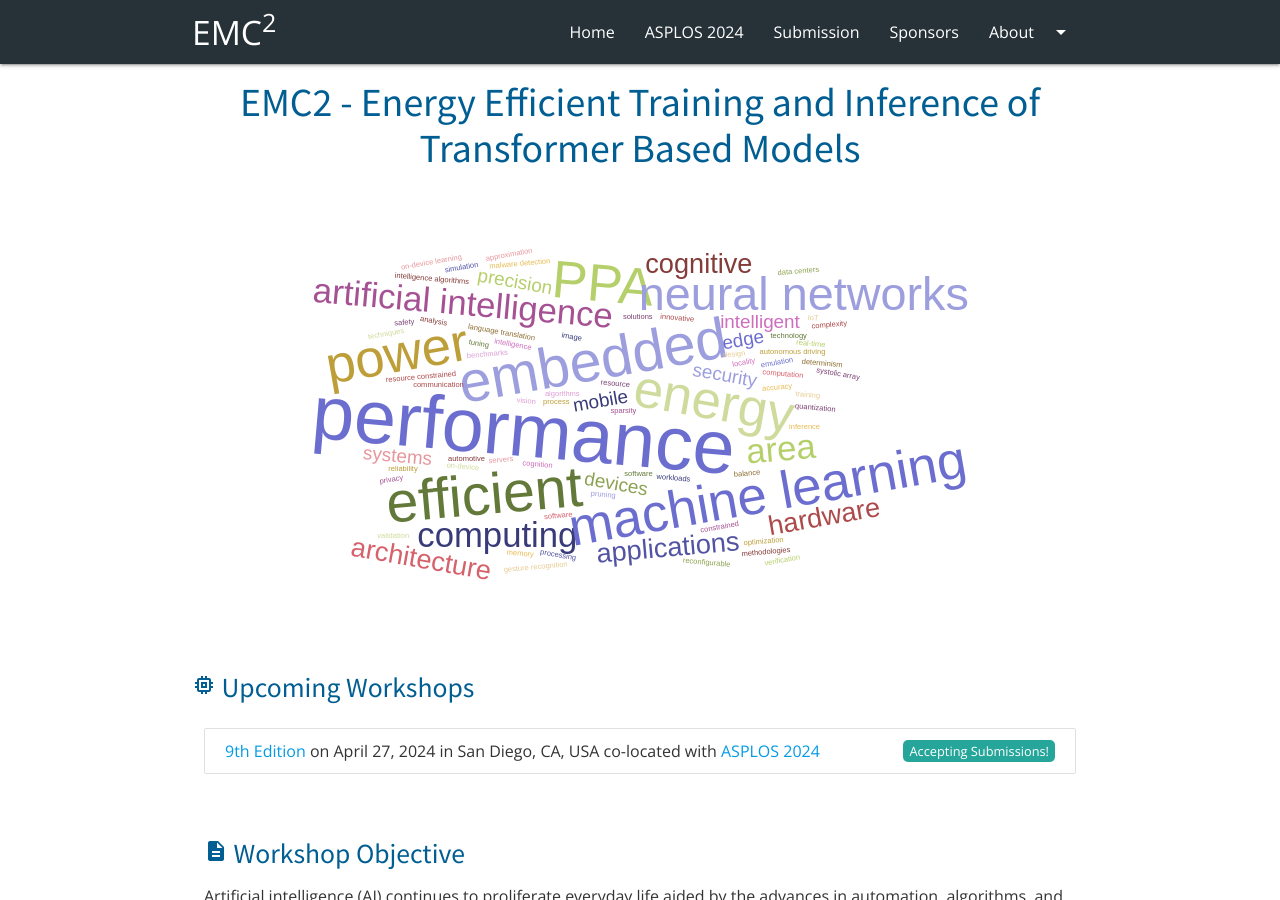
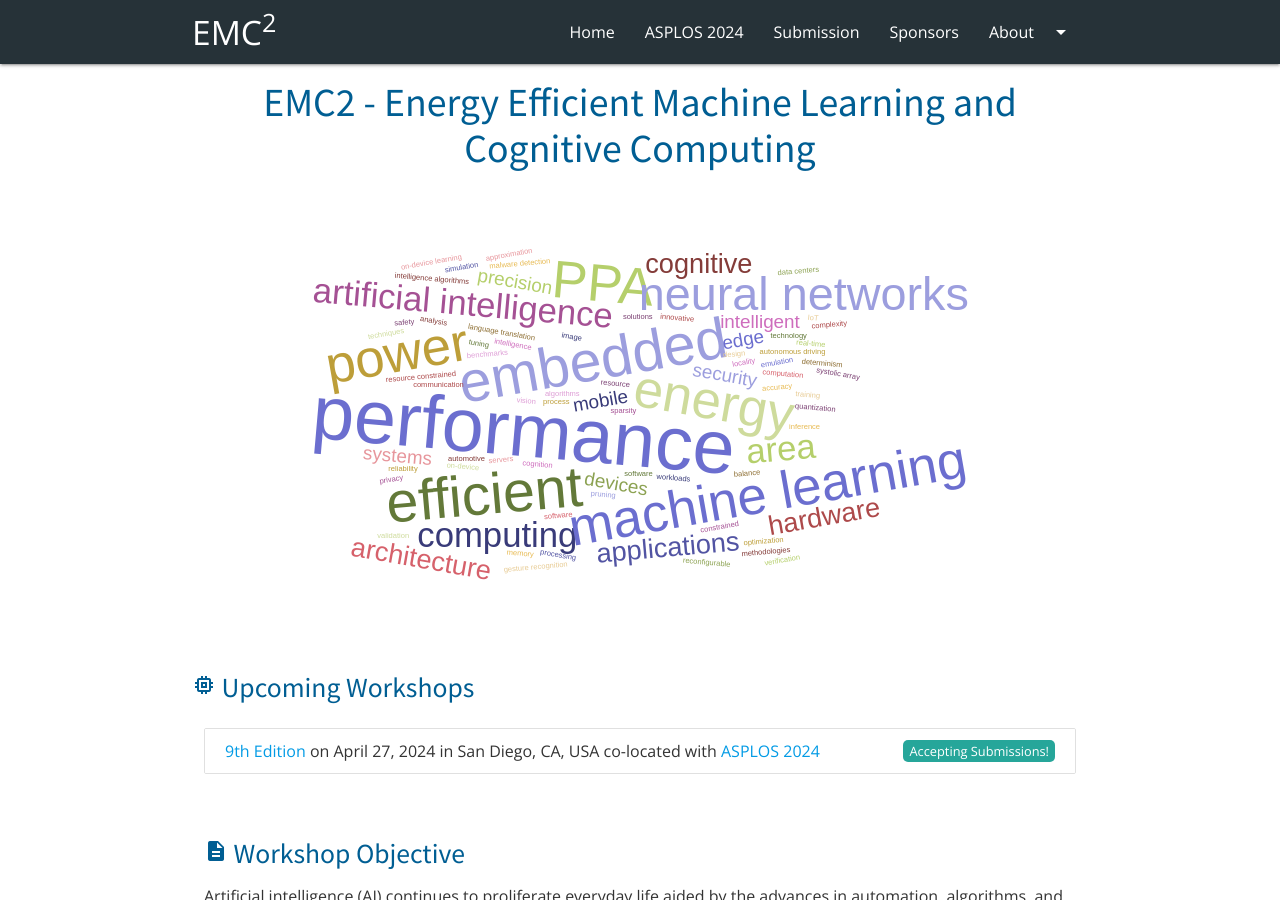
Before and after one commit to mgoldfar/emc2-web, a Jekyll site: the page built from index.html, in a window 1280 px wide and 900 px high. Built offline with Jekyll 4.4.1, drawn with Linux system fonts in a browser that asks for light colours.

Commit message:
Update _config.yml
Title update

```diff
--- a/_config.yml
+++ b/_config.yml
@@ -1,7 +1,7 @@
 encoding: utf-8
 
 # Site settings
-title: EMC2 - Energy Efficient Training and Inference of Transformer Based Models
+title: EMC2 - Energy Efficient Machine Learning and Cognitive Computing
 short_title: EMC2
 baseurl: "" # the subpath of your site, e.g. /blog
 url: "" # the base hostname & protocol for your site, e.g. http://example.com
```
